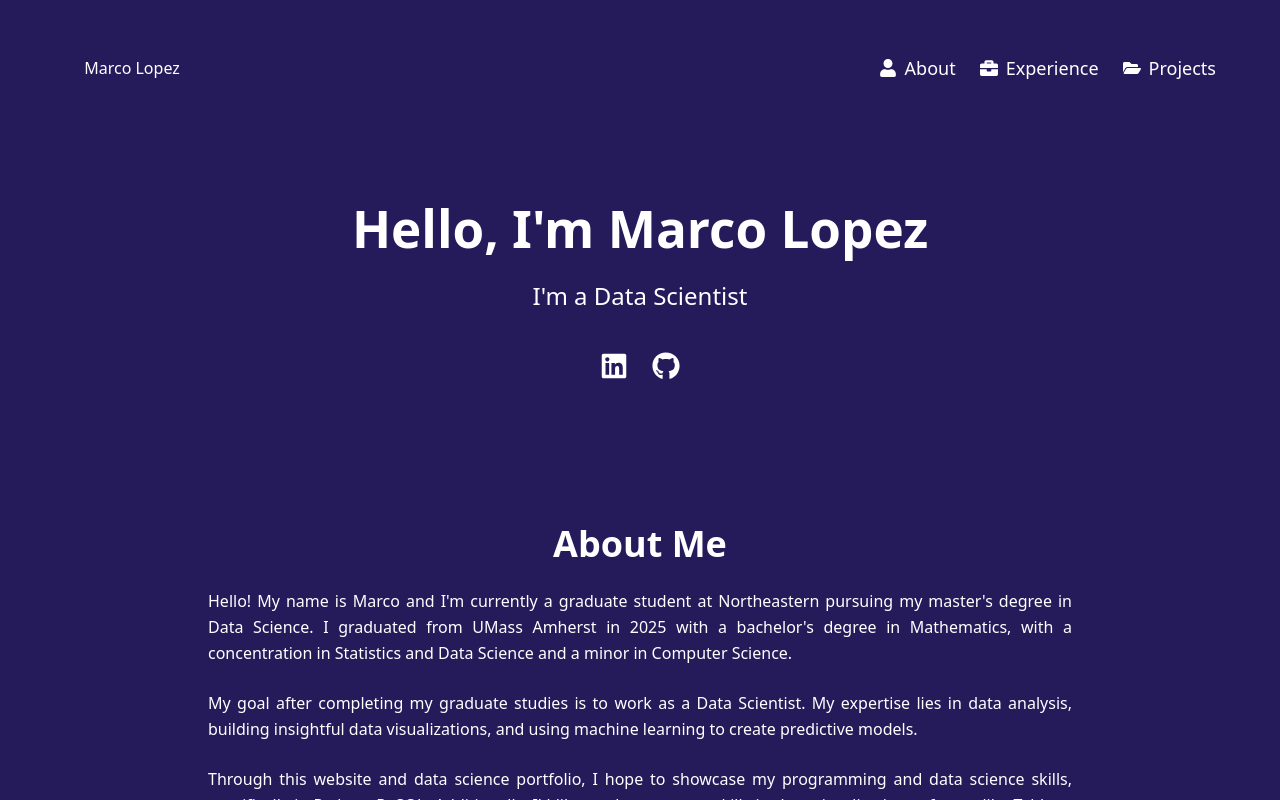
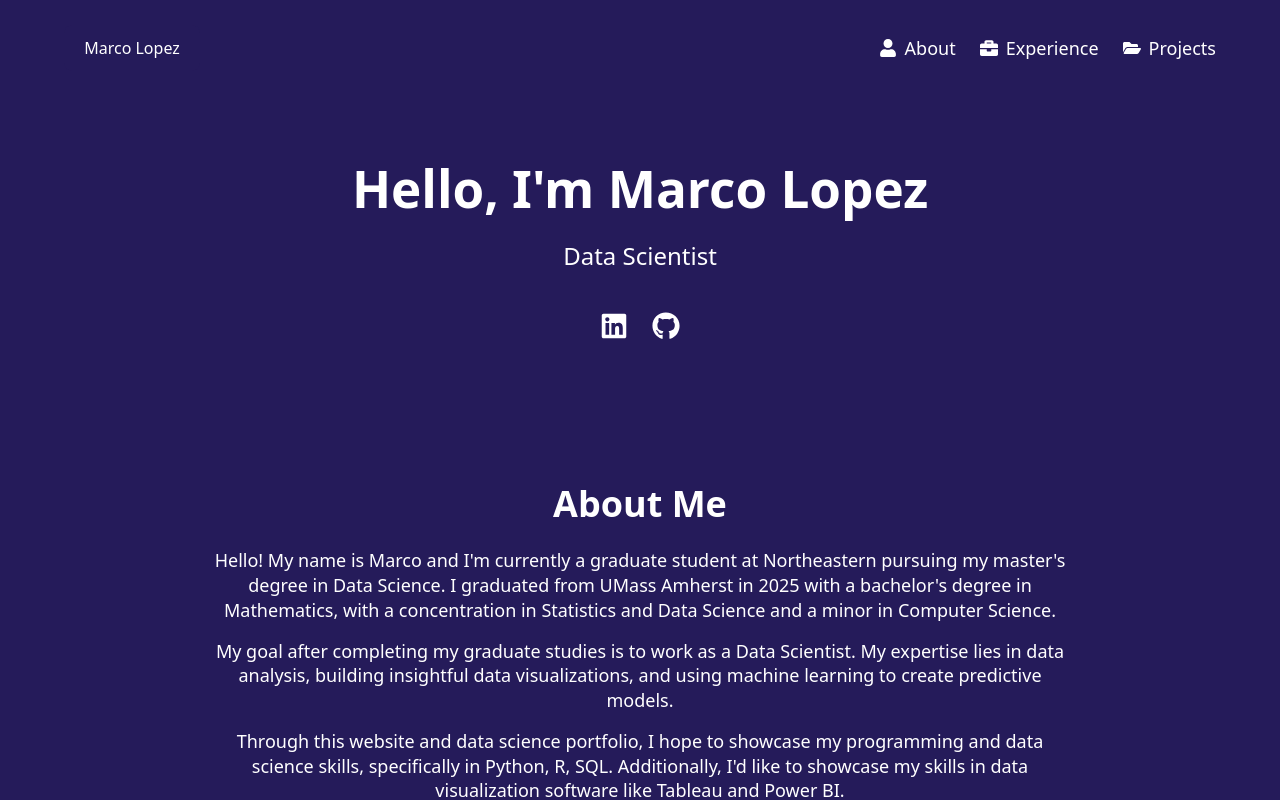
Before and after one commit to malopez3/personal_portfolio, a React (Vite) app: page / in a window 1280 px wide. Built offline with nearby package versions, Linux system fonts and the light colour scheme.

Commit message:
Updated navbar footer and text issues

```diff
--- a/src/App.jsx
+++ b/src/App.jsx
@@ -33,7 +33,7 @@ function App() {
             animate={{ opacity: 1 }}
             transition={{ duration: 2, delay: 0.5 }}
             >
-            I'm a Data Scientist
+            Data Scientist
           </motion.h2>
 
           {/* Social Icons (linkedin and github) */}
@@ -62,6 +62,7 @@ function App() {
       <Projects/>
 
       {/* FOOTER */}
+      {/* ICON FOOTER LINKS - always visible on both mobile and desktop*/}
 
       <footer className="text-center text-sm text-white bg-[#251b5a] border-t border-white-300 py-4
       fixed bottom-0 left-0 w-full z-50 md:static">
@@ -83,12 +84,15 @@ function App() {
         <FaGithub />
         </a>
         </div>
+        {/* Below is hidden on mobile */}
 
+        <div className="hidden md:block">
         <p>© {new Date().getFullYear()} Marco Lopez. All rights reserved.</p>
 
         <p className="mt-1 text-xs text-white-500 max-w-xl mx-auto px-4">
           All logos and images are the property of their respective owners and are used for identification and educational purposes only.
         </p>
+        </div>
       </footer>
     </div>
     </>
--- a/src/components/About.jsx
+++ b/src/components/About.jsx
@@ -15,17 +15,17 @@ const About = () => {
                 >
                 {/* ABOUT ME SECTION */}
                 <h2 className = "text-4xl font-bold text-center">About Me</h2>
-                <p className = "text-justify leading-relaxed text-white-800">
+                <p className="text-center leading-snug text-white text-base md:text-lg mb-4">
                     Hello! My name is Marco and I'm currently a graduate student at Northeastern pursuing my master's degree in Data Science.
                     I graduated from UMass Amherst in 2025 with a bachelor's degree in Mathematics,
                     with a concentration in Statistics and Data Science and a minor in Computer Science.
                 </p>
-                <p className="text-justify leading-relaxed text-white-800">
+                <p className="text-center leading-snug text-white text-base md:text-lg mb-4">
                     My goal after completing my graduate studies is to work as a Data Scientist.
                     My expertise lies in data analysis, building insightful data visualizations, and using machine learning to create predictive models.
 
                 </p>
-                <p className="text-justify leading-relaxed text-white-800">
+                <p className="text-center leading-snug text-white text-base md:text-lg mb-4">
                     Through this website and data science portfolio, I hope to showcase my programming and data science skills, specifically in Python, R, SQL.
                     Additionally, I'd like to showcase my skills in data visualization software like Tableau and Power BI.
 
--- a/src/components/Navbar.jsx
+++ b/src/components/Navbar.jsx
@@ -5,7 +5,7 @@ const Navbar = () => {
   const [isOpen, setIsOpen] = useState(false);
 
   return (
-    <nav className="sticky top-0 z-50 w-full bg-[#251b5a] text-white h-[17vh] flex justify-between items-center px-4 md:px-8 lg:px-16">
+    <nav className="sticky top-0 z-50 w-full bg-[#251b5a] text-white h-[12vh] flex justify-between items-center px-4 md:px-8 lg:px-16">
       {/* WEBSITE TITLE AND LINK*/}
       <button
         onClick={() => window.location.reload()}
@@ -45,7 +45,7 @@ const Navbar = () => {
 
       {/* Mobile Menu */}
       {isOpen && (
-        <div className="absolute top-[17vh] left-0 w-full bg-black shadow-md flex flex-col items-center py-4 md:hidden z-40">
+        <div className="absolute top-full left-0 w-full bg-black shadow-md flex flex-col items-center py-4 md:hidden z-40">
           <a
             href="#about"
             className="py-2 text-lg w-full text-center hover:underline"
```
